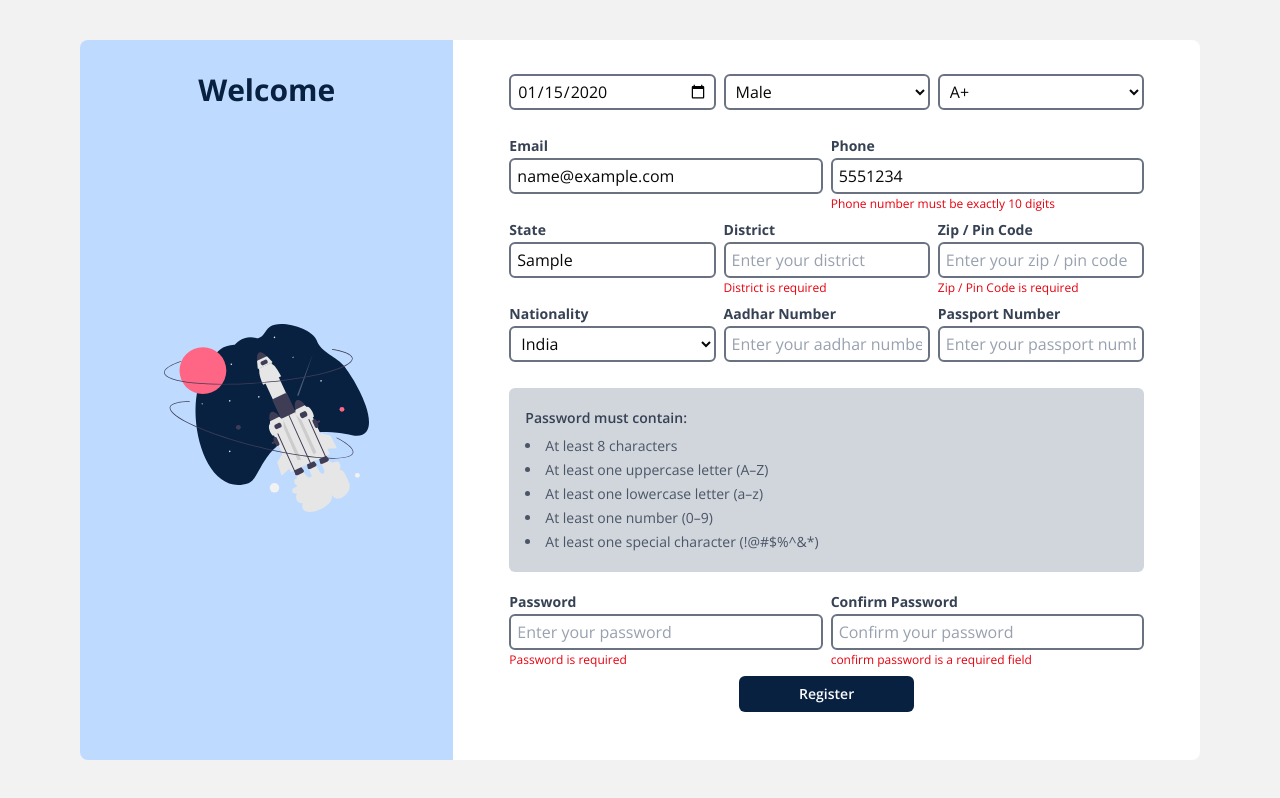
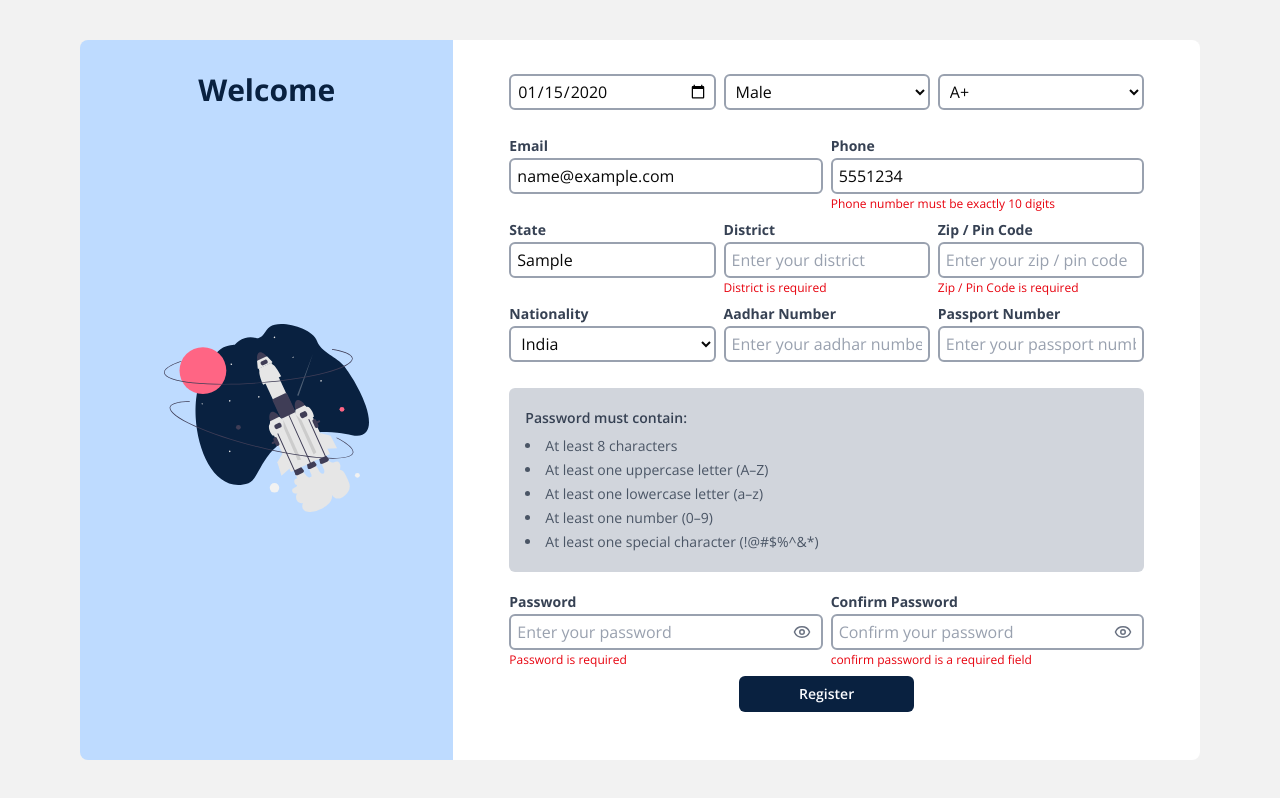
Before and after one commit to midhun062001/medi-assist, a React (Vite) app in the folder frontend/: page / in a window 1280 px wide. Both pictures are taken after typing "Sample", "Sample", "2020-01-15", "name@example.com", "5551234", "Sample" into the empty fields and a click on the button "Register". Built offline with nearby package versions, Linux system fonts and the light colour scheme.

Commit message:
signup: password toggle done

```diff
--- a/frontend/package.json
+++ b/frontend/package.json
@@ -12,6 +12,7 @@
   "dependencies": {
     "@tailwindcss/vite": "^4.1.12",
     "formik": "^2.4.6",
+    "lucide-react": "^0.542.0",
     "react": "^19.1.1",
     "react-dom": "^19.1.1",
     "tailwindcss": "^4.1.12",
--- a/frontend/src/pages/Signup.jsx
+++ b/frontend/src/pages/Signup.jsx
@@ -1,4 +1,6 @@
 import { Formik, Form, ErrorMessage, Field } from "formik";
+import { Eye, EyeOff } from "lucide-react";
+import { useState } from "react";
 import * as Yup from "yup";
 
 export default function Signup() {
@@ -249,14 +251,14 @@ export default function Signup() {
                     </ul>
                   </div>
 
-                  <TextInput
+                  <PasswordInput
                     name="password"
                     label="Password"
                     placeHolder="Enter your password"
                     title="Enter your password"
                     span={3}
                   />
-                  <TextInput
+                  <PasswordInput
                     name="confirmPassword"
                     label="Confirm Password"
                     placeHolder="Confirm your password"
@@ -304,7 +306,7 @@ const TextInput = ({
         name={name}
         title={title}
         placeholder={placeHolder}
-        className="h-[36px] text-[16px] px-1.5 border-2 border-gray-500 rounded-md placeholder:text-gray-400 focus:bg-gray-100 focus:border-gray-900 hover:border-gray-900 transition-all duration-100"
+        className="h-[36px] text-[16px] px-1.5 border-2 border-gray-400 rounded-md placeholder:text-gray-400 focus:bg-gray-100 focus:border-gray-900 hover:border-gray-900 transition-all duration-100"
       />
       <ErrorMessage
         name={name}
@@ -329,7 +331,7 @@ const SelectInput = ({
         component="select"
         name={name}
         title={title}
-        className="h-[36px] text-[16px] px-1.5 border-2 border-gray-500 rounded-md placeholder:text-gray-400 focus:bg-gray-100 focus:border-gray-900 hover:border-gray-900 transition-all duration-100"
+        className="h-[36px] text-[16px] px-1.5 border-2 border-gray-400 rounded-md placeholder:text-gray-400 focus:bg-gray-100 focus:border-gray-900 hover:border-gray-900 transition-all duration-100"
       >
         {options.map((a) => (
           <option key={a.key} value={a.key}>
@@ -345,3 +347,44 @@ const SelectInput = ({
     </div>
   );
 };
+
+const PasswordInput = ({
+  name = "",
+  placeHolder = "",
+  span = 2,
+  label = "",
+  title = "",
+}) => {
+  const [showPassword, setShowPassword] = useState(false);
+  return (
+    <div className={`${spanClasses[span]} flex flex-col gap-0.5 h-[80px] `}>
+      <label className="text-sm text-gray-700 font-bold">{label}</label>
+      <div className="relative">
+        <Field
+          type={showPassword ? "text" : "password"}
+          name={name}
+          title={title}
+          placeholder={placeHolder}
+          className="h-[36px] text-[16px] w-full px-1.5 pr-9 border-2 border-gray-400 rounded-md
+                     focus:bg-gray-100 focus:border-gray-900 hover:border-gray-900
+                     transition-all duration-100 placeholder:text-gray-400"
+        />
+        <button
+          type="button"
+          onMouseUp={() => setShowPassword(true)}
+          onMouseLeave={() => setShowPassword(false)}
+          onTouchStart={() => setShowPassword(true)}
+          onTouchEnd={() => setShowPassword(false)}
+          className="absolute right-3 top-[50%] text-gray-500 hover:text-gray-700 translate-y-[-50%]"
+        >
+          {showPassword ? <EyeOff size={18} /> : <Eye size={18} />}
+        </button>
+      </div>
+      <ErrorMessage
+        name={name}
+        component="div"
+        className="text-red-600 text-xs"
+      />
+    </div>
+  );
+};
```
Also changed, not shown: 1 other file (tests, documents, lock files or other folders).
